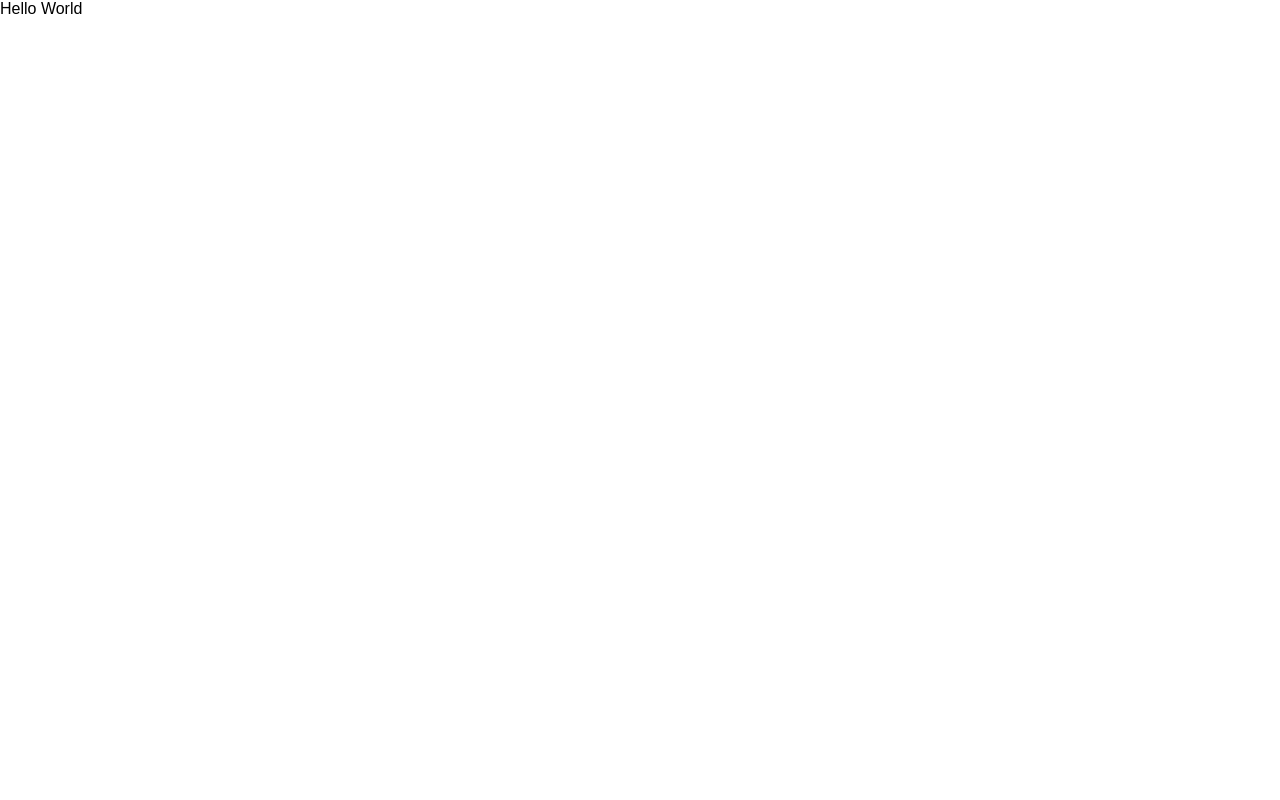
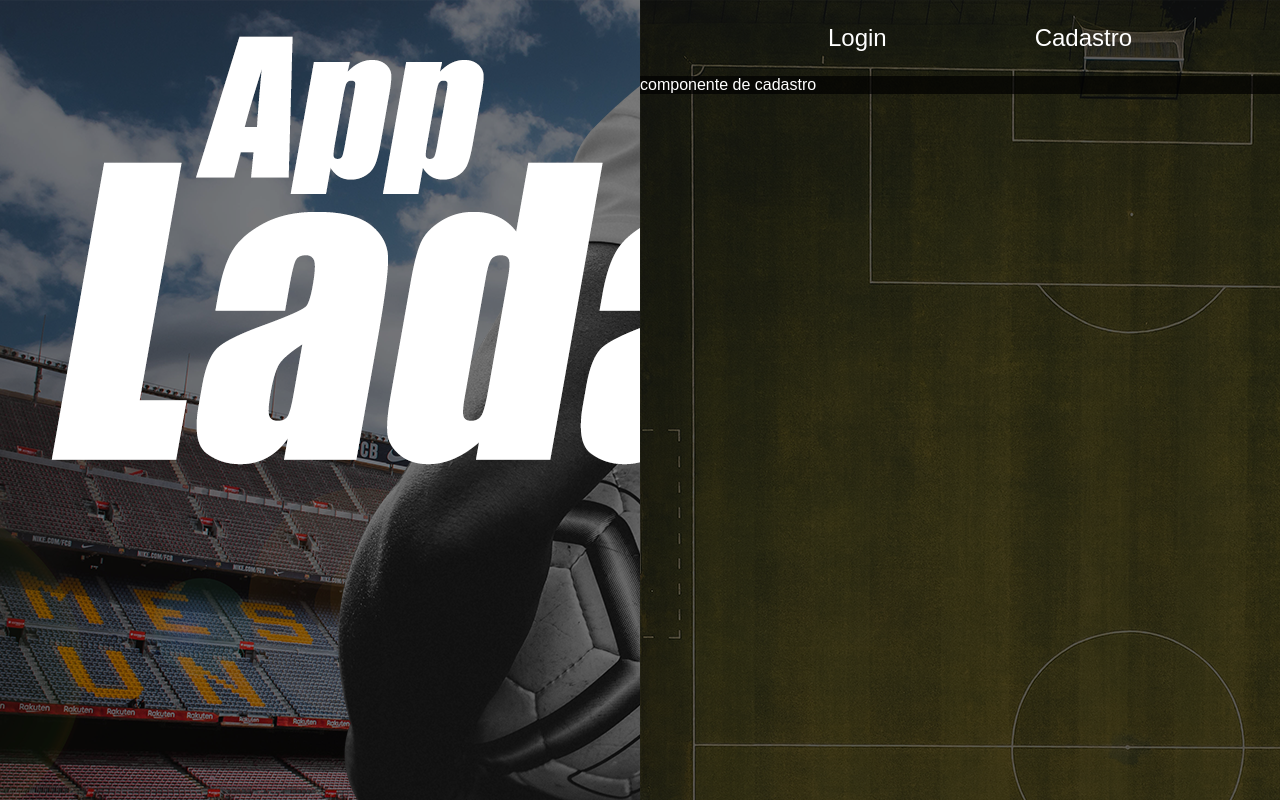
Before and after one commit to Igorxp5/AppLada, a React (Create React App) app in the folder webapp/: page /cadastro in a window 1280 px wide. Built offline with nearby package versions, Linux system fonts and the light colour scheme.

Commit message:
home screen init

```diff
--- a/webapp/src/App.jsx
+++ b/webapp/src/App.jsx
@@ -1,10 +1,14 @@
 import React, { Component } from 'react';
+import { BrowserRouter as Router, Route } from "react-router-dom"
+import Home from './views/home'
 
 class App extends Component {
   render() {
     return (
       <div className="App">
-        Hello World
+        <Router>
+          <Route path='/' component={ Home }/>
+        </Router>
       </div>
     );
   }
--- /dev/null
+++ b/webapp/src/components/cadastro.jsx
@@ -0,0 +1,14 @@
+import React from 'react'
+import './../style/cadastro.css'
+
+class Cadastro extends React.Component {
+    render() {
+        return (
+            <div className='cadastro-container'>
+                componente de cadastro
+            </div>
+        )
+    }
+}
+
+export default Cadastro
--- /dev/null
+++ b/webapp/src/components/login.jsx
@@ -0,0 +1,14 @@
+import React from 'react'
+import './../style/login.css'
+
+class Login extends React.Component {
+    render() {
+        return (
+            <div className='login-container'>
+                componente de login
+            </div>
+        )
+    }
+}
+
+export default Login
--- /dev/null
+++ b/webapp/src/style/cadastro.css
@@ -0,0 +1,4 @@
+.cadastro-container {
+    background: rgba(0, 0, 0, 0.7);
+    color: white;
+}
--- /dev/null
+++ b/webapp/src/style/home.css
@@ -0,0 +1,33 @@
+.home-container {
+    height: 100vh;
+}
+
+.home-left {
+    background: url('./../images/home-pic.png');
+    width:50%;
+    float:left;
+    height: 100vh
+}
+
+.home-right {
+    background:url('./../images/home-form-pic.png');
+    float: right;
+    width: 50%;
+    height: 100vh;
+}
+
+.home-navbar {
+    color: white;
+    list-style: none;
+    display: flex;
+    justify-content: space-evenly;
+    font-size: 1.5em;
+}
+
+.home-navbar a {
+    color: white;
+    text-decoration: none;
+}
+
+.form-container {
+}
--- /dev/null
+++ b/webapp/src/style/login.css
@@ -0,0 +1,4 @@
+.login-container {
+    background: rgba(0, 0, 0, 0.7);
+    color: white;
+}
--- /dev/null
+++ b/webapp/src/views/home.jsx
@@ -0,0 +1,35 @@
+import React from 'react'
+import { BrowserRouter as Router, Route, Link } from "react-router-dom"
+import './../style/home.css'
+import Login from './../components/login'
+import Cadastro from './../components/cadastro'
+
+class Home extends React.Component {
+    render() {
+        return(
+            <div className='home-container'>
+                <div className='home-left'></div>
+                <div className='home-right'>
+                    <Router>
+                        <ul className='home-navbar'>
+                            <li>
+                                <Link to='/login'>Login</Link>
+                            </li>
+                            <li>
+                                <Link to='/cadastro'>Cadastro</Link>
+                            </li>
+                        </ul>
+                        <div className='form-container'>
+
+                                <Route  exact path='/login' component={ Login }/>
+                                <Route exact path='/cadastro' component={ Cadastro }/>
+
+                        </div>
+                    </Router>
+                </div>
+            </div>
+        )
+    }
+}
+
+export default Home;
```
Also changed, not shown: webapp/src/images/home-form-pic.png (added), webapp/src/images/home-pic.png (added).
